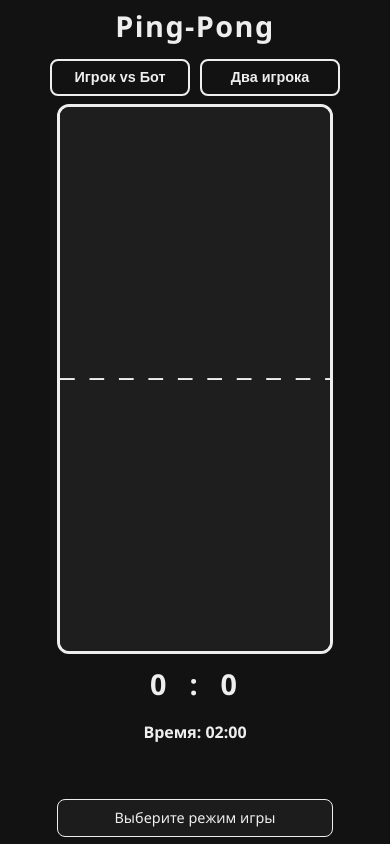
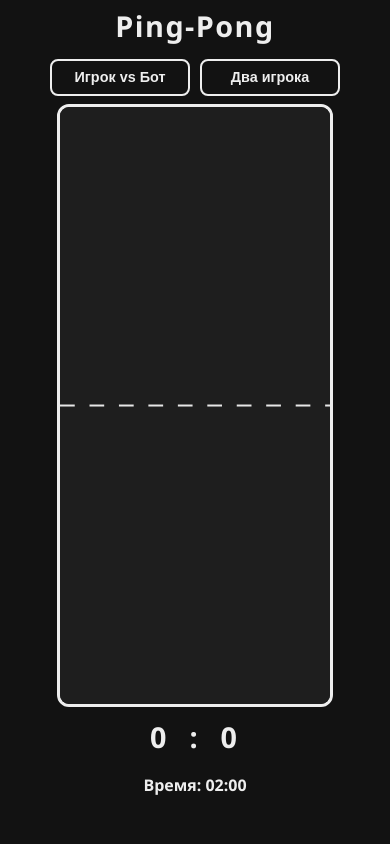
Before and after one commit to MrLador/GameCube, a plain HTML site: page index.html in a window 390 px wide. Drawn offline with Linux system fonts and the light colour scheme.

Commit message:
Update index.html

```diff
--- a/index.html
+++ b/index.html
@@ -65,7 +65,7 @@
   #gameWrapper {
     position: relative;
     width: 95%;
-    max-width: 800px;
+    max-width: 1200px; /* Увеличено для ПК */
     margin: 0 auto;
   }
 
@@ -91,8 +91,8 @@
   .mobile #gameWrapper {
     width: 95%;
     max-width: 400px;
-    height: 70vh;
-    max-height: 600px;
+    height: 80vh; /* Увеличена высота */
+    max-height: 700px;
   }
 
   .mobile #gameContainer {
@@ -123,7 +123,7 @@
     justify-content: center;
     align-items: center;
     width: 95%;
-    max-width: 800px;
+    max-width: 1200px; /* Увеличено для ПК */
     gap: 20px;
   }
   .score-divider {
@@ -152,9 +152,14 @@
     border-radius: 8px;
     text-align: center;
     width: 95%;
-    max-width: 800px;
+    max-width: 1200px; /* Увеличено для ПК */
     border: 1px solid #eee;
     font-size: clamp(0.9rem, 3vw, 1.1em);
+  }
+
+  /* Скрываем подсказку в мобильной версии */
+  .mobile .control-info {
+    display: none;
   }
 
   /* Orientation warning for mobile */
@@ -317,7 +322,8 @@ window.addEventListener('load', function() {
     function initSizes() {
       if (isVertical) {
         // Vertical orientation for mobile - ворота сверху и снизу
-        paddleWidth = canvas.width * 0.3; // Широкая ракетка для мобильной версии
+        // Уменьшаем размер ракеток в 1.5 раза (0.3 / 1.5 = 0.2)
+        paddleWidth = canvas.width * 0.2; // Уменьшенная ракетка для мобильной версии
         paddleHeight = canvas.height * 0.03; // Тонкая ракетка
         ballRadius = Math.min(canvas.width, canvas.height) * BALL_RADIUS_RATIO_MOBILE;
       } else {
@@ -727,7 +733,8 @@ window.addEventListener('load', function() {
 
       // Update control info based on mode and orientation
       if (isVertical) {
-        controlInfoEl.textContent = 'Касайтесь левой/правой части экрана для управления';
+        // В мобильной версии подсказка не отображается
+        controlInfoEl.textContent = '';
       } else {
         if (mode === 'bot') {
           controlInfoEl.textContent = 'Управление: Игрок 1 — W/S, Бот — управляется автоматически';
```
